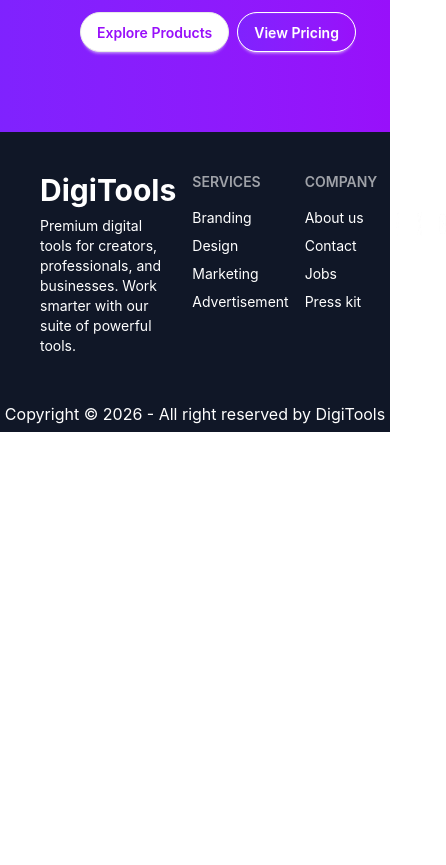
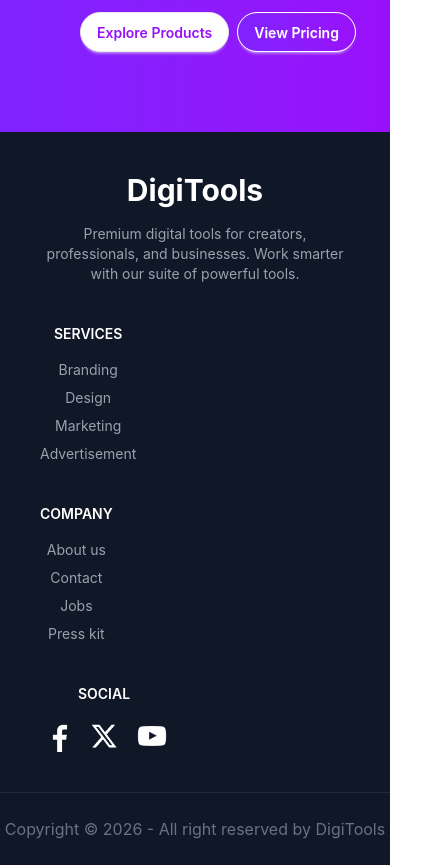
Before and after one commit to kashfi002/DigiTools, a React (Vite) app: page / in a window 390 px wide. Shown: the part 8006-8871 px from the top of the page, 446 px wide, since content can reach past the window. Before the commit the page ends 8438 px from the top, so only its background shows below. Built offline with nearby package versions, Linux system fonts and the light colour scheme.

Commit message:
responsive

```diff
--- a/src/Components/Footer/Footer.jsx
+++ b/src/Components/Footer/Footer.jsx
@@ -1,52 +1,51 @@
 import React from 'react';
-import fbImg from'../../assets/facebook.png';
-import xImg from'../../assets/x.png';
-import ytImg from'../../assets/youtube.png';
+import fbImg from '../../assets/facebook.png';
+import xImg from '../../assets/x.png';
+import ytImg from '../../assets/youtube.png';
+
 const Footer = () => {
     return (
-        <div>
-            <footer className="footer sm:footer-horizontal text-base-content p-10 flex bg-[#101727]">
-                <div>
-                    <h1 className='font-bold text-3xl text-white'>DigiTools</h1>
-                    <p className='text-white'>Premium digital tools for creators, professionals, and businesses. Work smarter with our suite of powerful tools.</p>
+        <div className='bg-[#101727]'>
+            <footer className="footer p-10 bg-[#101727] text-white grid grid-cols-1 md:grid-cols-4 gap-10">
+
+                <div className='flex flex-col items-center md:items-start text-center md:text-left max-w-xs mx-auto md:mx-0'>
+                    <h1 className='font-bold text-3xl mb-2'>DigiTools</h1>
+                    <p className='text-gray-400'>
+                        Premium digital tools for creators, professionals, and businesses.
+                        Work smarter with our suite of powerful tools.
+                    </p>
                 </div>
-  <nav>
-    <h6 className="footer-title text-white">Services</h6>
-    <a className="link link-hover text-white">Branding</a>
-    <a className="link link-hover text-white">Design</a>
-    <a className="link link-hover text-white">Marketing</a>
-    <a className="link link-hover text-white">Advertisement</a>
+
+                <nav className="flex flex-col items-center md:items-start">
+                    <h6 className="footer-title opacity-100 mb-2">Services</h6>
+                    <a className="link link-hover text-gray-400">Branding</a>
+                    <a className="link link-hover text-gray-400">Design</a>
+                    <a className="link link-hover text-gray-400">Marketing</a>
+                    <a className="link link-hover text-gray-400">Advertisement</a>
                 </nav>
-  <nav>
-    <h6 className="footer-title text-white">Company</h6>
-    <a className="link link-hover text-white">About us</a>
-    <a className="link link-hover text-white">Contact</a>
-    <a className="link link-hover text-white">Jobs</a>
-    <a className="link link-hover text-white">Press kit</a>
+
+                <nav className="flex flex-col items-center md:items-start">
+                    <h6 className="footer-title opacity-100 mb-2">Company</h6>
+                    <a className="link link-hover text-gray-400">About us</a>
+                    <a className="link link-hover text-gray-400">Contact</a>
+                    <a className="link link-hover text-gray-400">Jobs</a>
+                    <a className="link link-hover text-gray-400">Press kit</a>
                 </nav>
-  <nav>
-    <h6 className="footer-title text-white">Social</h6>
-    <div className="grid grid-flow-col gap-4">
-      <a>
-       <img
-        className='w-8 h-8'
-       src={fbImg} alt="Facebook" />
-      </a>
-      <a>
-        <img
-         className='w-8 h-8'
-        src={xImg} alt="" />
-      </a>
-      <a>
-       <img
-       className='w-8 h-8'
-        src={ytImg} alt="" />
-      </a>
+
+                <nav className="flex flex-col items-center md:items-start">
+                    <h6 className="footer-title opacity-100 mb-2">Social</h6>
+                    <div className="flex gap-4">
+                        <a href="#"><img className='w-8 h-8' src={fbImg} alt="Facebook" /></a>
+                        <a href="#"><img className='w-8 h-8' src={xImg} alt="X" /></a>
+                        <a href="#"><img className='w-8 h-8' src={ytImg} alt="YouTube" /></a>
                     </div>
                 </nav>
             </footer>
-<aside>
-    <p className='text-white bg-[#101727] text-center py-1.5'>Copyright © {new Date().getFullYear()} - All right reserved by DigiTools</p>
+
+            <aside className='border-t border-gray-800'>
+                <p className='text-gray-500 text-center py-6'>
+                    Copyright © {new Date().getFullYear()} - All right reserved by DigiTools
+                </p>
             </aside>
         </div>
     );
```
Lines whose indentation alone changed are shown as unchanged.
